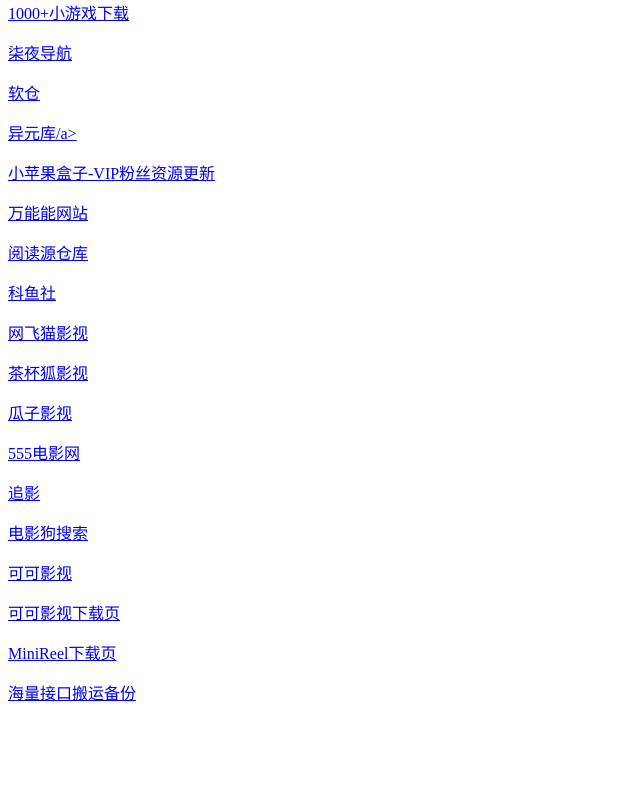
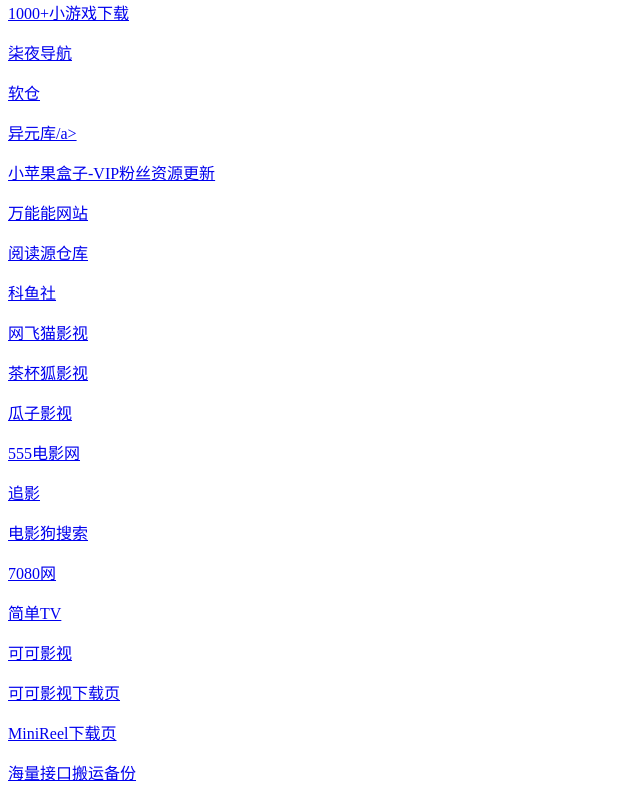
Before and after one commit to yhqmlt765/yhqmlt765.github.io, a plain HTML site: page index.html in a window 1280 px wide. Shown: the part 809-1609 px from the top of the page, without its empty margins (0-640 px from the left). Before the commit the page ends 1529 px from the top, so only its background shows below. Drawn offline with Linux system fonts and the light colour scheme.

Commit message:
Add files via upload

```diff
--- a/index.html
+++ b/index.html
@@ -39,6 +39,8 @@
 <p><a href="https://www.555k29.com/" target="_blank">555电影网</a></p>
 <p><a href="https://www.zhuiying6.cc/" target="_blank">追影</a></p>
 <p><a href="https://www.dyg2024.com/" target="_blank">电影狗搜索</a></p>
+<p><a href="https://7080.wang/" target="_blank">7080网</a></p>
+<p><a href="https://jiandantv.cc/" target="_blank">简单TV</a></p>
 <p><a href="https://www.kkys03.com" target="_blank">可可影视</a></p>
 <p><a href="https://dl.kkys1.com" target="_blank">可可影视下载页</a></p>
 <p><a href="https://minireel.weppp.cyou:54267/" target="_blank">MiniReel下载页</a></p>
```
